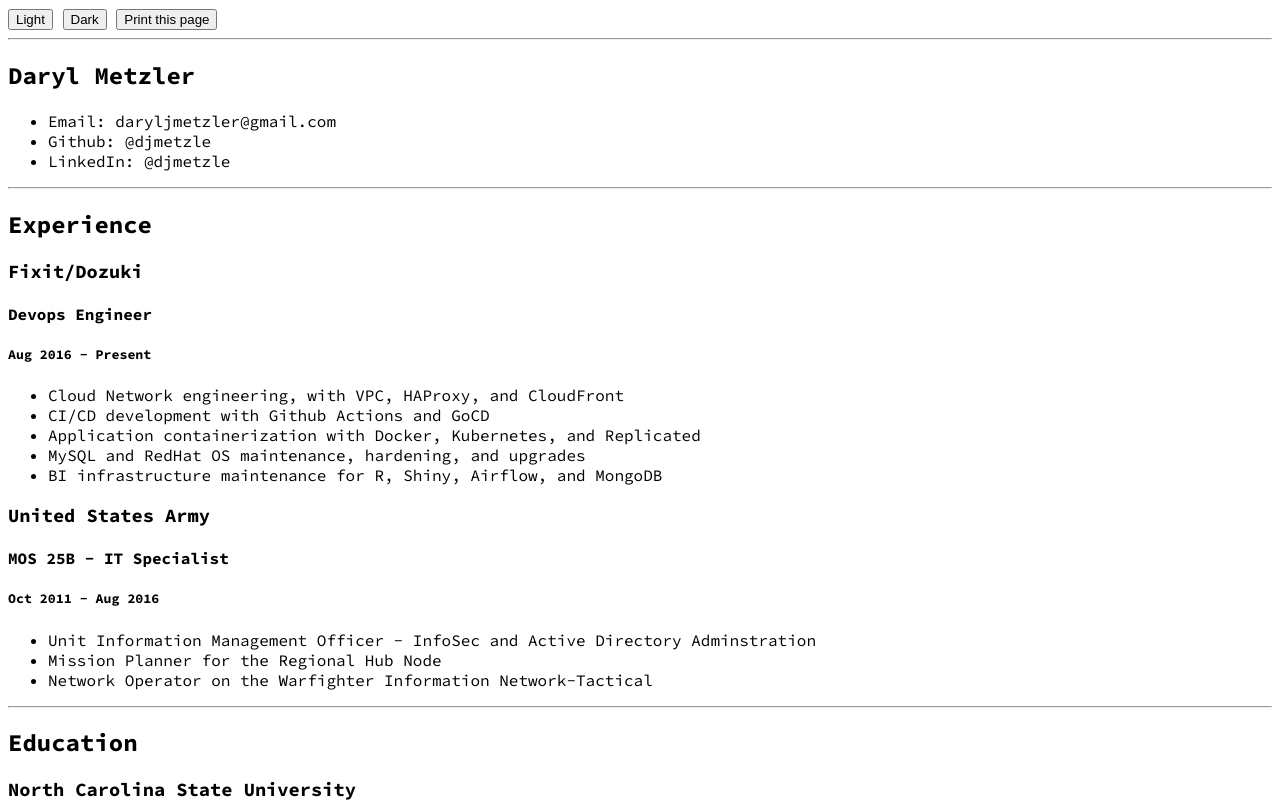
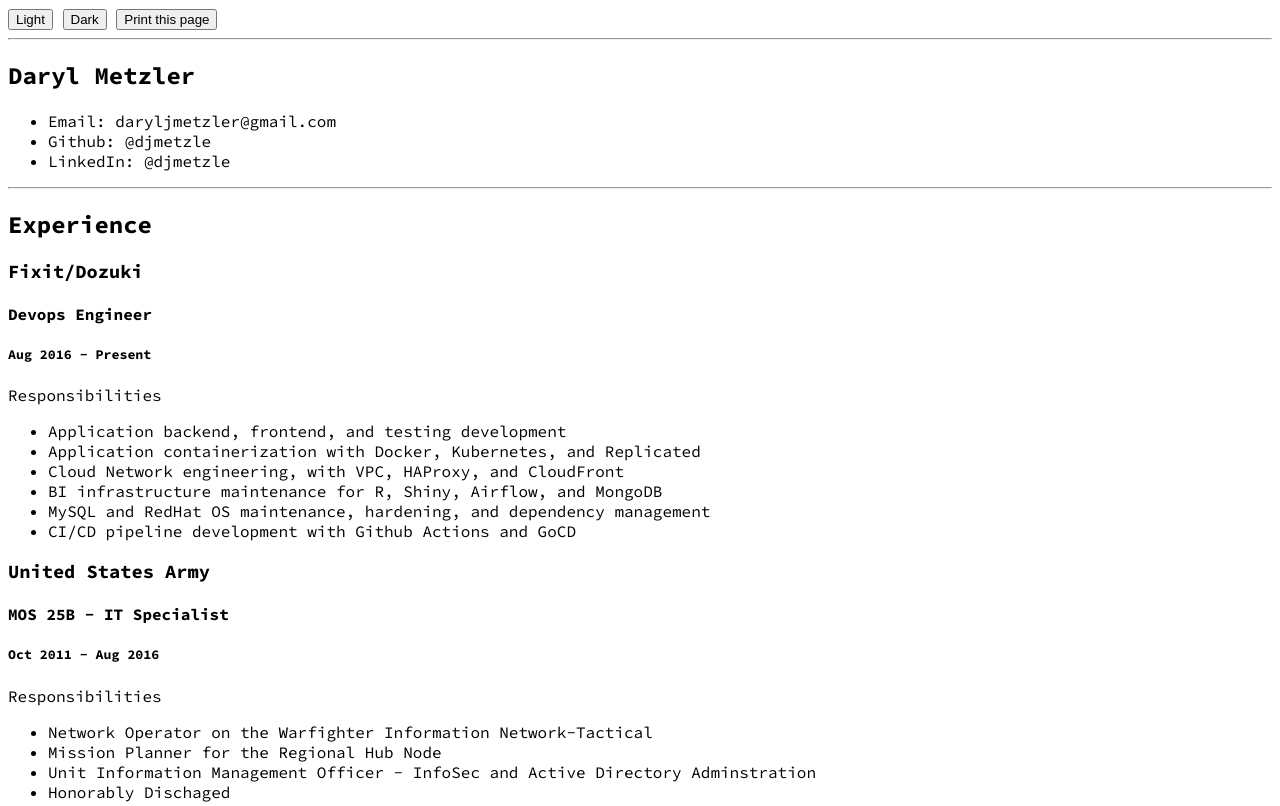
Before and after one commit to djmetzle/resume, an Astro site: page / in a window 1280 px wide. Shown: the top 806 px of the page. Built offline with nearby package versions, Linux system fonts and the light colour scheme; Astro itself is replaced by a stand-in of ours.

Commit message:
Reorder experience

```diff
--- a/src/components/Experience.astro
+++ b/src/components/Experience.astro
@@ -8,12 +8,14 @@
 		<h4>Devops Engineer</h4>
 		<h5>Aug 2016 - Present</h5>
 		<section>
+			<span>Responsibilities</span>
 			<ul>
+				<li>Application backend, frontend, and testing development</li>
+				<li>Application containerization with Docker, Kubernetes, and Replicated</li>
 				<li>Cloud Network engineering, with VPC, HAProxy, and CloudFront</li>
-				<li>CI/CD development with Github Actions and GoCD</li>
-				<li>Application containerization with Docker, Kubernetes, and Replicated</li>
-				<li>MySQL and RedHat OS maintenance, hardening, and upgrades</li>
 				<li>BI infrastructure maintenance for R, Shiny, Airflow, and MongoDB</li>
+				<li>MySQL and RedHat OS maintenance, hardening, and dependency management</li>
+				<li>CI/CD pipeline development with Github Actions and GoCD</li>
 			</ul>
 		</section>
 	</section>
@@ -22,10 +24,12 @@
 		<h4>MOS 25B - IT Specialist</h4>
 		<h5>Oct 2011 - Aug 2016</h5>
 		<section>
+			<span>Responsibilities</span>
 			<ul>
+				<li>Network Operator on the Warfighter Information Network-Tactical</li>
+				<li>Mission Planner for the Regional Hub Node</li>
 				<li>Unit Information Management Officer - InfoSec and Active Directory Adminstration</li>
-				<li>Mission Planner for the Regional Hub Node</li>
-				<li>Network Operator on the Warfighter Information Network-Tactical</li>
+				<li>Honorably Dischaged</li>
 			</ul>
 		</section>
 	</section>
```
